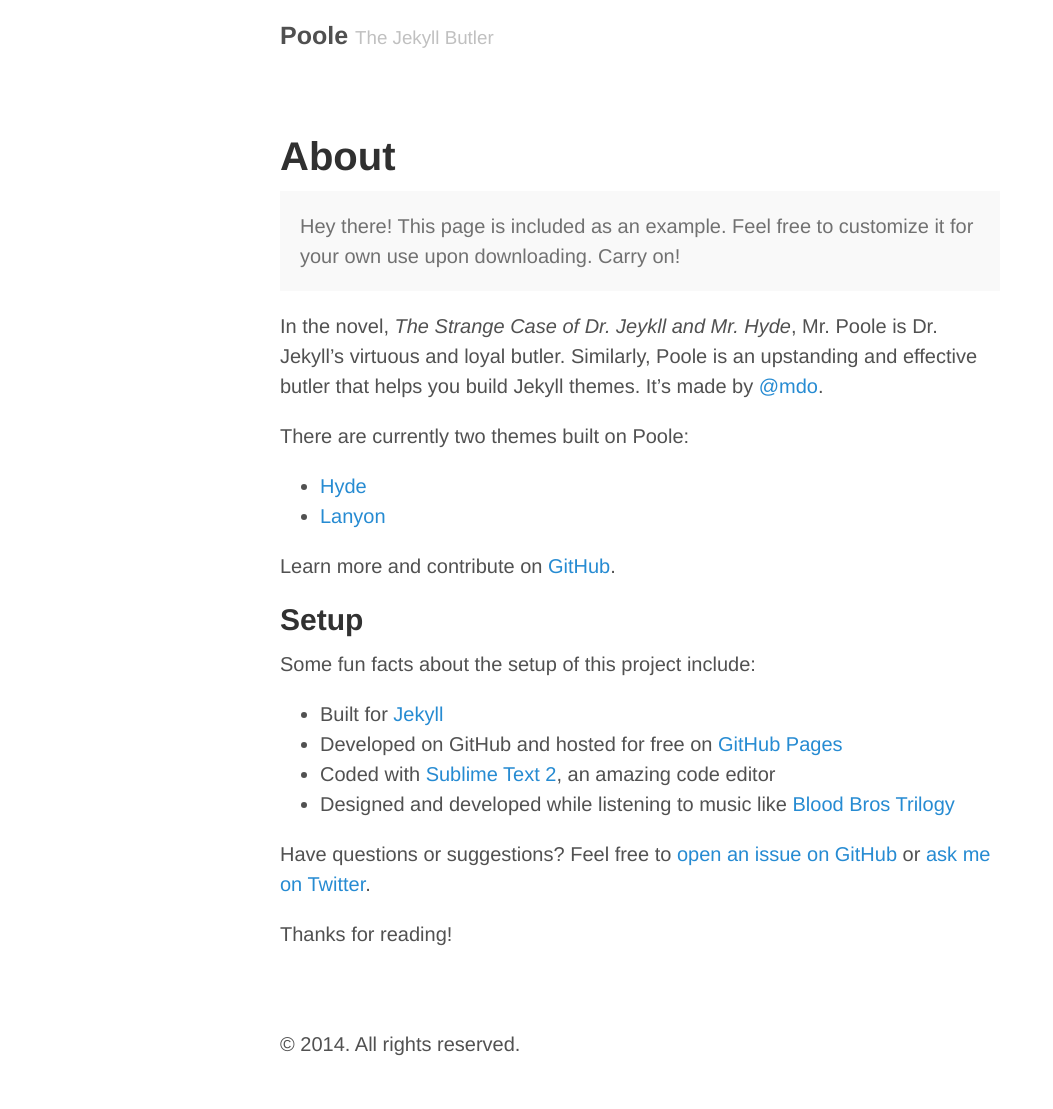
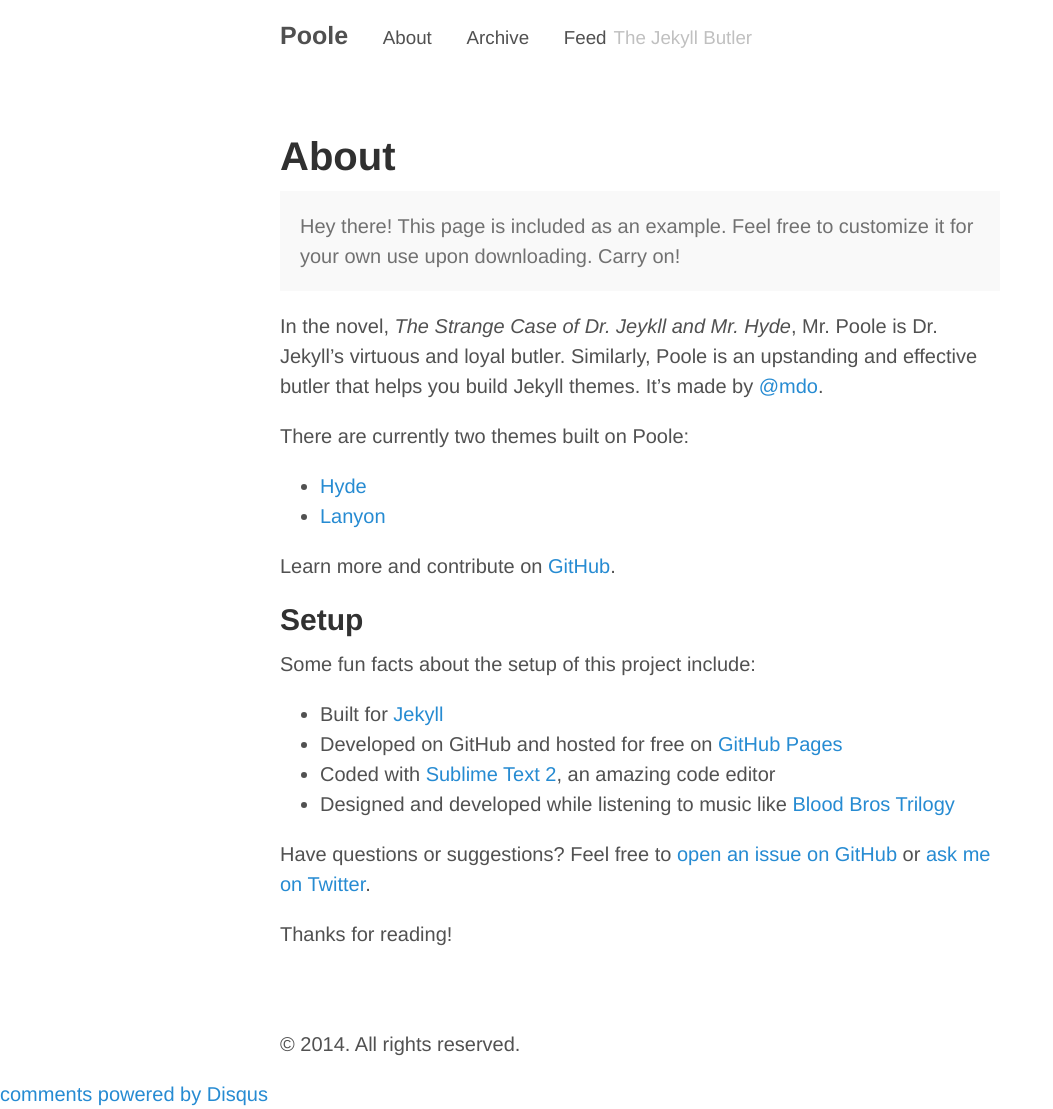
Before and after one commit to YuchuanWeng/YuchuanWeng.github.io, a Jekyll site: the page built from poole-master/about.md, in a window 1280 px wide. Shown: the whole page, without its empty margins (0-1053 px from the left). Built offline with Jekyll 4.4.1, drawn with Linux system fonts in a browser that asks for light colours; Markdown is read by kramdown in place of the engine named in the settings; before the commit the page ends 1079 px from its top, so only the background shows below that.

```diff
--- a/index.html
+++ /dev/null
@@ -1 +0,0 @@
-"Hello Word"
--- a/poole-master/_config.yml
+++ b/poole-master/_config.yml
@@ -20,3 +20,8 @@ author:
 version:          1.0.0
 github:
   repo:           https://github.com/poole/poole
+
+pages_list:
+  About: '/about'
+  Archive: '/archive'
+  Feed: '/atom.xml'
--- /dev/null
+++ b/poole-master/_includes/comments.html
@@ -0,0 +1,15 @@
+<!-- Add Disqus comments. -->
+<div id="disqus_thread"></div>
+<script type="text/javascript">
+  /* * * CONFIGURATION VARIABLES: EDIT BEFORE PASTING INTO YOUR WEBPAGE * * */
+  var disqus_shortname = '<USERNAME>'; // required: replace example with your forum shortname
+
+  /* * * DON'T EDIT BELOW THIS LINE * * */
+  (function() {
+    var dsq = document.createElement('script'); dsq.type = 'text/javascript'; dsq.async = true;
+    dsq.src = '//' + disqus_shortname + '.disqus.com/embed.js';
+    (document.getElementsByTagName('head')[0] || document.getElementsByTagName('body')[0]).appendChild(dsq);
+  })();
+</script>
+<noscript>Please enable JavaScript to view the <a href="http://disqus.com/?ref_noscript">comments powered by Disqus.</a></noscript>
+<a href="http://disqus.com" class="dsq-brlink">comments powered by <span class="logo-disqus">Disqus</span></a>
--- a/poole-master/_layouts/default.html
+++ b/poole-master/_layouts/default.html
@@ -2,13 +2,18 @@
 <html xmlns="http://www.w3.org/1999/xhtml" xml:lang="en" lang="en-us">
 
   {% include head.html %}
+  {% include google_analytics.html %}
 
   <body>
 
     <div class="container content">
       <div class="masthead">
         <h3 class="masthead-title">
-          <a href="{{ site.baseurl }}" title="Home">{{ site.title }}</a>
+          <a href="/" title="Home">{{ site.title }}</a>
+          {% for page in site.pages_list %}
+             &nbsp;&nbsp;&nbsp;
+          <small><a href="{{ page[1]  }}">{{ page[0] }}</a></small>
+          {% endfor %}
           <small>{{ site.tagline }}</small>
         </h3>
       </div>
@@ -23,4 +28,7 @@
     </div>
 
   </body>
+
+  {% include comments.html %}
+
 </html>
```
Also changed, not shown: archive.md (added, +10 -0 lines), poole-master/_includes/google_analytics.html (added, +10 -0 lines).
